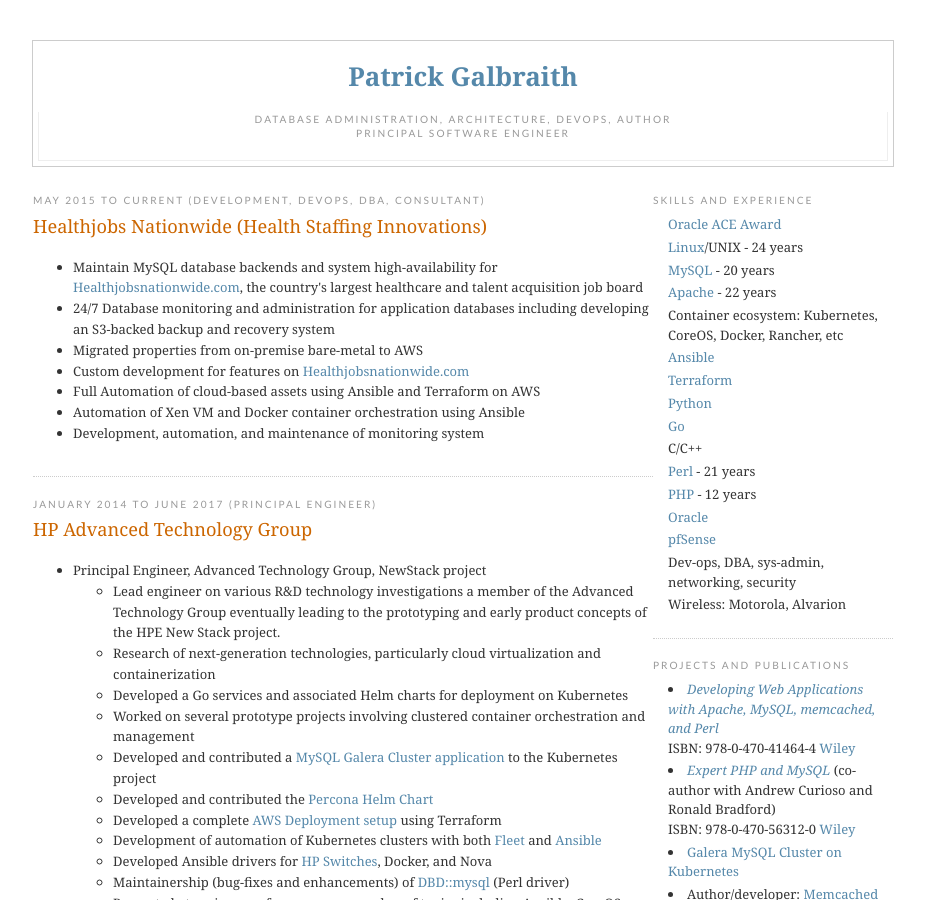
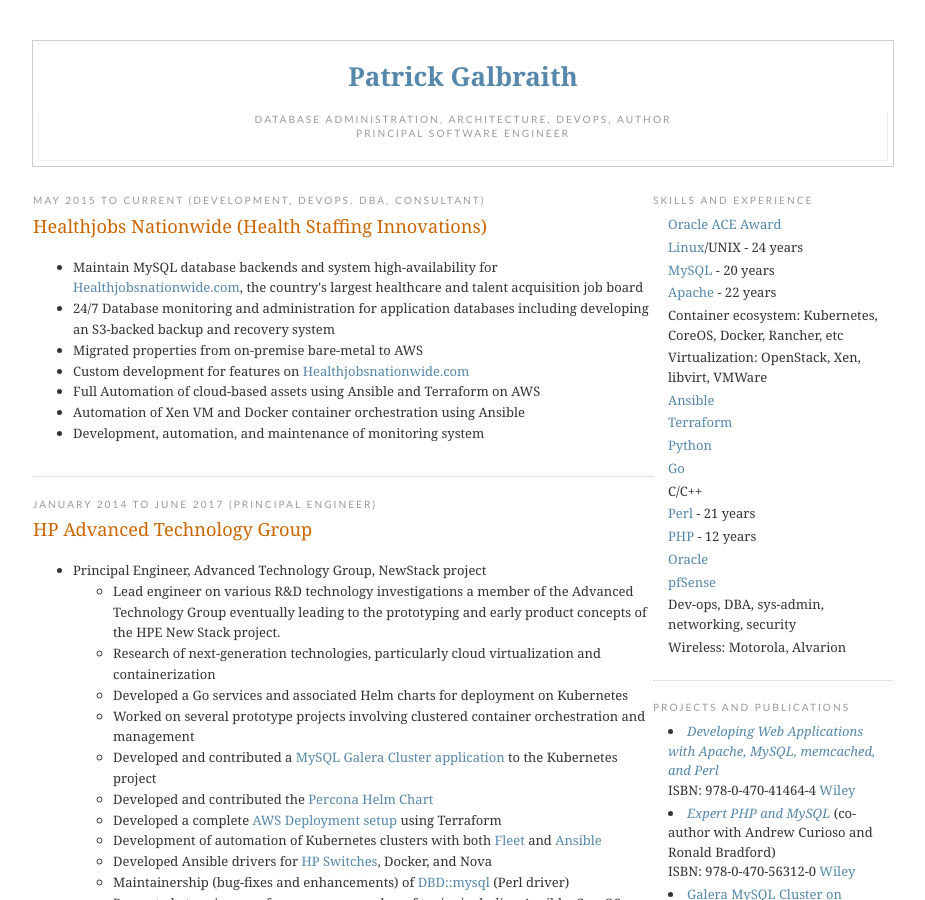
Before and after one commit to CaptTofu/patg.net, a Jekyll site: the page resume.html, which Jekyll copies as it is, in a window 1280 px wide and 900 px high. Shown: the whole window, without its empty margins (177-1102 px from the left). Built offline with Jekyll 4.4.1, drawn with Linux system fonts in a browser that asks for light colours.

Commit message:
Added virtualization

```diff
--- a/resume.html
+++ b/resume.html
@@ -536,6 +536,7 @@
     <li><a href="http://mysql.com/">MySQL</a> - 20 years</li>
     <li><a href="http://apache.org/">Apache</a> - 22 years</li>
     <li>Container ecosystem: Kubernetes, CoreOS, Docker, Rancher, etc</li>
+    <li>Virtualization: OpenStack, Xen, libvirt, VMWare</li>
     <li><a href="http://www.ansible.com/">Ansible</a></li>
     <li><a href="http://terraform.io/">Terraform</a></li>
     <li><a href="http://python.org/">Python</a></li>
```
